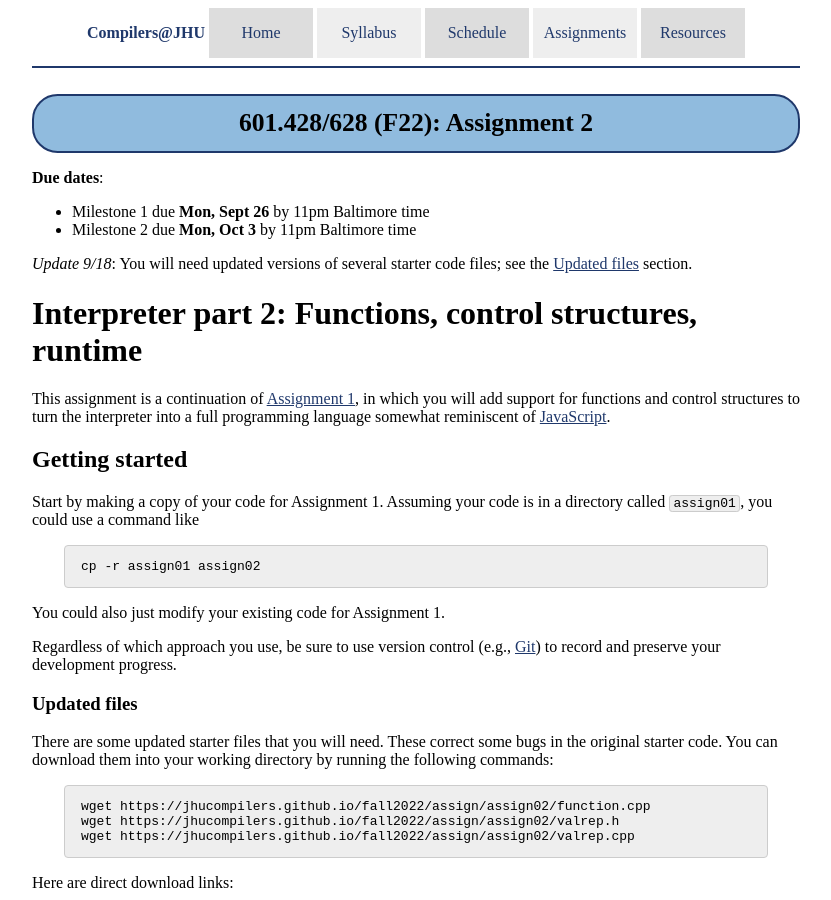
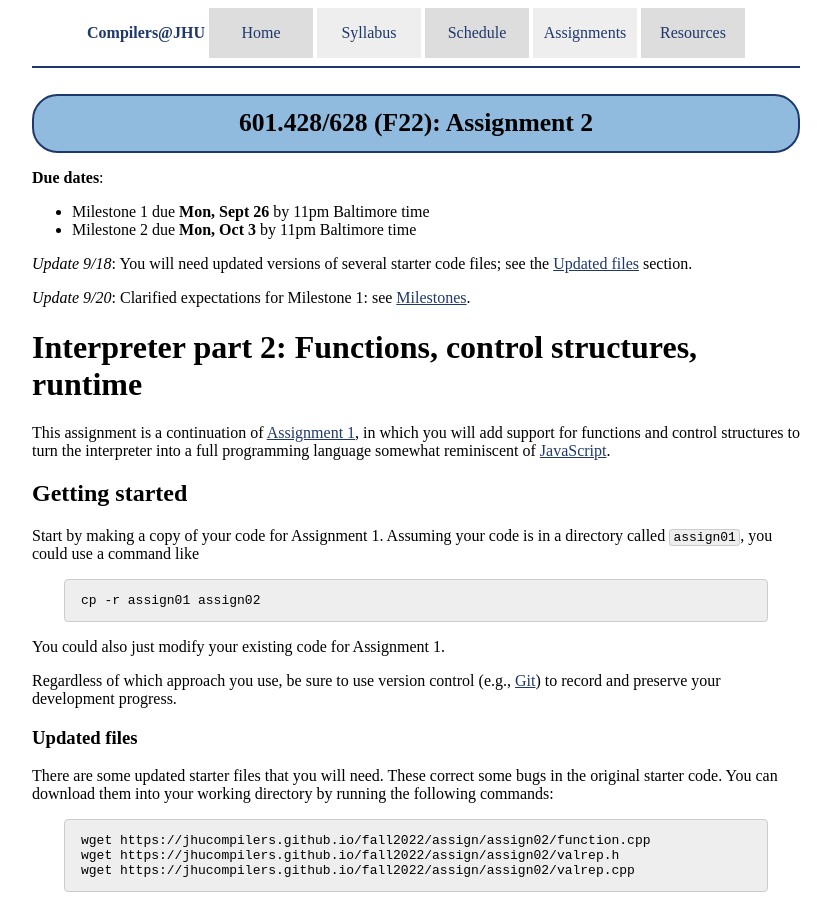
Before and after one commit to jhucompilers/fall2022, a Jekyll site: the page built from assign/assign02.md, in a window 1280 px wide and 900 px high. Shown: the whole window, without its empty margins (224-1055 px from the left). Built offline with Jekyll 4.4.1, drawn with Linux system fonts in a browser that asks for light colours.

Commit message:
mention update

```diff
--- a/assign/assign02.md
+++ b/assign/assign02.md
@@ -10,6 +10,8 @@ title: "Assignment 2"
 
 *Update 9/18*: You will need updated versions of several starter code files;
 see the [Updated files](#updated-files) section.
+
+*Update 9/20*: Clarified expectations for Milestone 1: see [Milestones](#milestones).
 
 # Interpreter part 2: Functions, control structures, runtime
 
```
